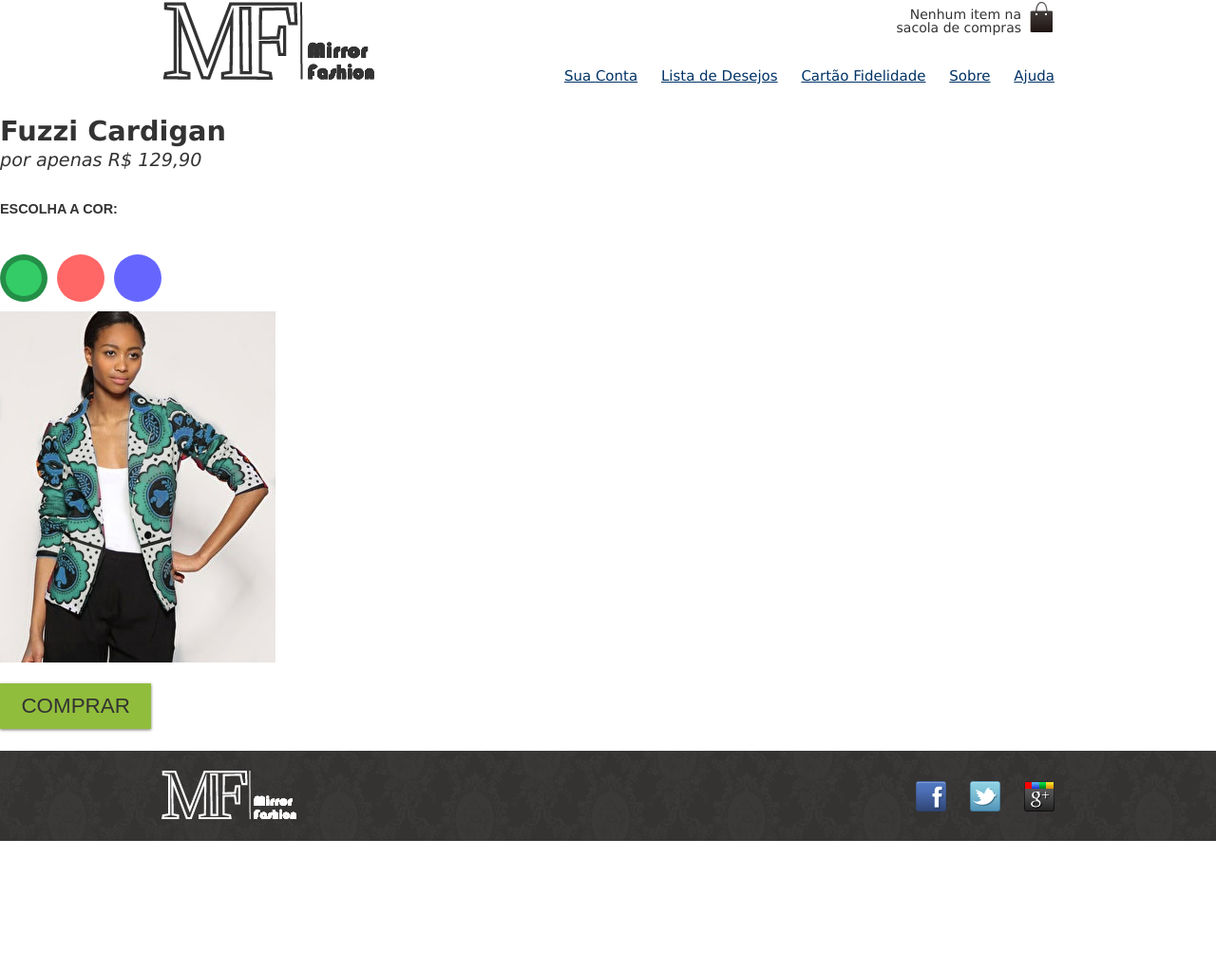
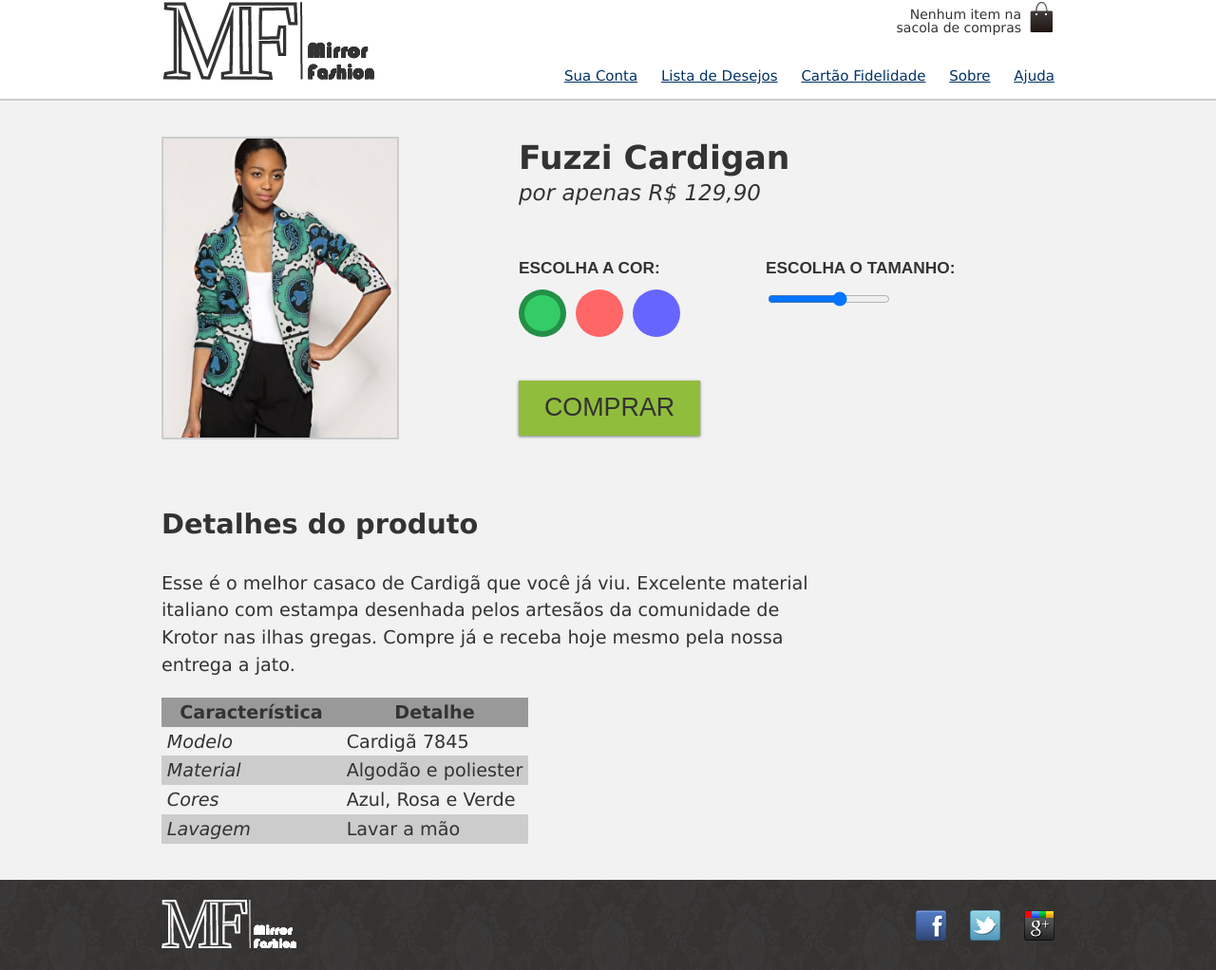
Before and after one commit to adrianolvti/mirrorfashion, a plain HTML site: page produto.html in a window 1280 px wide. Shown: the whole page at 95% size. Before the commit the page ends 886 px from the top, so only its background shows below. Drawn offline with Linux system fonts and the light colour scheme.

Commit message:
adicionado a parte de detalhes do produto

```diff
--- a/css/produto.css
+++ b/css/produto.css
@@ -1,3 +1,6 @@
+/*Mobile-first*/
+
+/*---- Seleção de cores, tamanho e botão comprar ----*/
 .cores {
     position: relative;
     padding-top: 90px;
@@ -57,6 +60,21 @@ label[for=azul]::after {
     left: 120px;
 }
 
+.comprar {
+    background: #91BD3C;
+    border: none;
+    color: #333;
+
+    font-size: 1.4em;
+    text-transform: uppercase;
+
+    box-shadow: 0 1px 3px #777;
+
+    display: block;
+    padding: 0.5em 1em;
+    margin: 1em 0;
+}
+/*---- Detalhes do produto ----*/
 .produto {
     color: #333;
     line-height: 1.3;
@@ -80,17 +98,108 @@ label[for=azul]::after {
     text-transform: uppercase;
 }
 
-.comprar {
-    background: #91BD3C;
-    border: none;
-    color: #333;
+/*---- Tabela de detalhes ----*/
+.detalhes {
+    padding: 2em 0;
+}
 
-    font-size: 1.4em;
-    text-transform: uppercase;
+.detalhes h2 {
+    font-size: 1.5em;
+    line-height: 2;
+}
 
-    box-shadow: 0 1px 3px #777;
+.detalhes p {
+    margin: 1em 0;
+    font-size: 1em;
+    line-height: 1.5;
+    max-width: 36em;
+}
 
-    display: block;
-    padding: 0.5em 1em;
-    margin: 1em 0;
+table {
+    border-spacing: 0.2;
+    border-collapse: separate;
 }
+
+thead {
+    background-color: #999;
+}
+
+thead th {
+    font-weight: bold;
+    padding: 0.3em 1em;
+    text-align: center;
+}
+
+td {
+    padding: 0.3em;
+}
+
+tr:nth-child(2n){
+    background-color: #CCC;
+}
+
+td:first-child {
+    font-style: italic;
+}
+
+.produto-back {
+    background-color: #F2F2F2;
+    margin-top: 1em;
+    border-top: 2px solid #CCC;
+}
+
+.cores label img {
+    border:2px solid #CCC;
+}
+/*---- Media queries para dipositivos maiores que 360px ---*/
+@media (min-width: 360px){
+    .produto {
+        position: relative;
+        padding-left: 40%;
+
+        font-size:1.2em;
+    }
+
+    .cores {
+        position: static;
+        padding: 0;
+    }
+
+    .cores legend {
+        position: static;
+    }
+
+    .cores label img {
+        position: absolute;
+        top: 0;
+        left: 0;
+
+        max-width: 35%;
+        max-height: 100%
+    }
+
+    .cores label:after {
+        position: static;
+        float: left;
+    }
+
+    .cores label::after {
+        margin-right: 10px;
+    }
+
+    fieldset {
+        display: inline-block;
+        vertical-align: top;
+
+        margin: 1em 0;
+        min-width: 240px;
+        width: 45%;
+    }
+}
+
+/*---- Media queries para dipositivos maiores que 500px ---*/
+@media(min-width: 500px){
+    .detalhes {
+        font-size: 1.2em;
+    }
+}
--- a/produto.html
+++ b/produto.html
@@ -28,6 +28,8 @@
 				</ul>
 			</nav>
 		</header>
+		<div class="produto-back">
+			<div class="container">
 				<div class="produto">
 					<h1>Fuzzi Cardigan</h1>
 					<p>por apenas R$ 129,90</p>
@@ -52,8 +54,50 @@
 							</label>
 						</fieldset>
 
+						<fieldset class="tamanhos">
+							<legend>Escolha o tamanho:</legend>
+
+							<input type="range" min="36" max="46" value="42" step="2" name="tamanho">
+						</fieldset>
+
 						<button class="comprar">Comprar</button>
 					</form>
+				</div>
+				<div class="detalhes">
+					<h2>Detalhes do produto</h2>
+
+					<p>
+						Esse é o melhor casaco de Cardigã que você já viu. Excelente material italiano com estampa desenhada	pelos artesãos da comunidade de Krotor nas ilhas gregas. Compre já e receba hoje mesmo pela nossa entrega a jato.
+					</p>
+
+					<table>
+						<thead>
+							<tr>
+								<th>Característica</th>
+								<th>Detalhe</th>
+							</tr>
+						</thead>
+						<tbody>
+							<tr>
+								<td>Modelo</td>
+								<td>Cardigã 7845</td>
+							</tr>
+							<tr>
+								<td>Material</td>
+								<td>Algodão e poliester</td>
+							</tr>
+							<tr>
+								<td>Cores</td>
+								<td>Azul, Rosa e Verde</td>
+							</tr>
+							<tr>
+								<td>Lavagem</td>
+								<td>Lavar a mão</td>
+							</tr>
+						</tbody>
+					</table>
+				</div>
+			</div>
 		</div>
         <footer>
 			<!-- Contaúdo do rodapé -->
```
Lines whose indentation alone changed are shown as unchanged.
